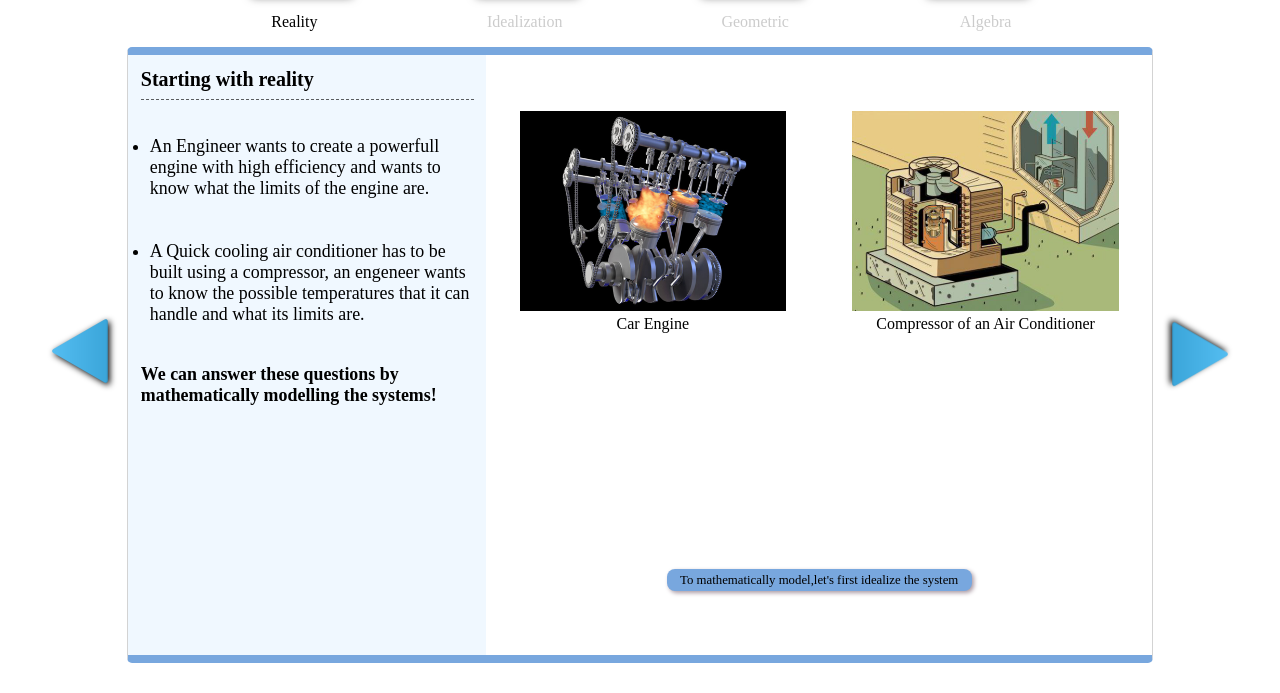
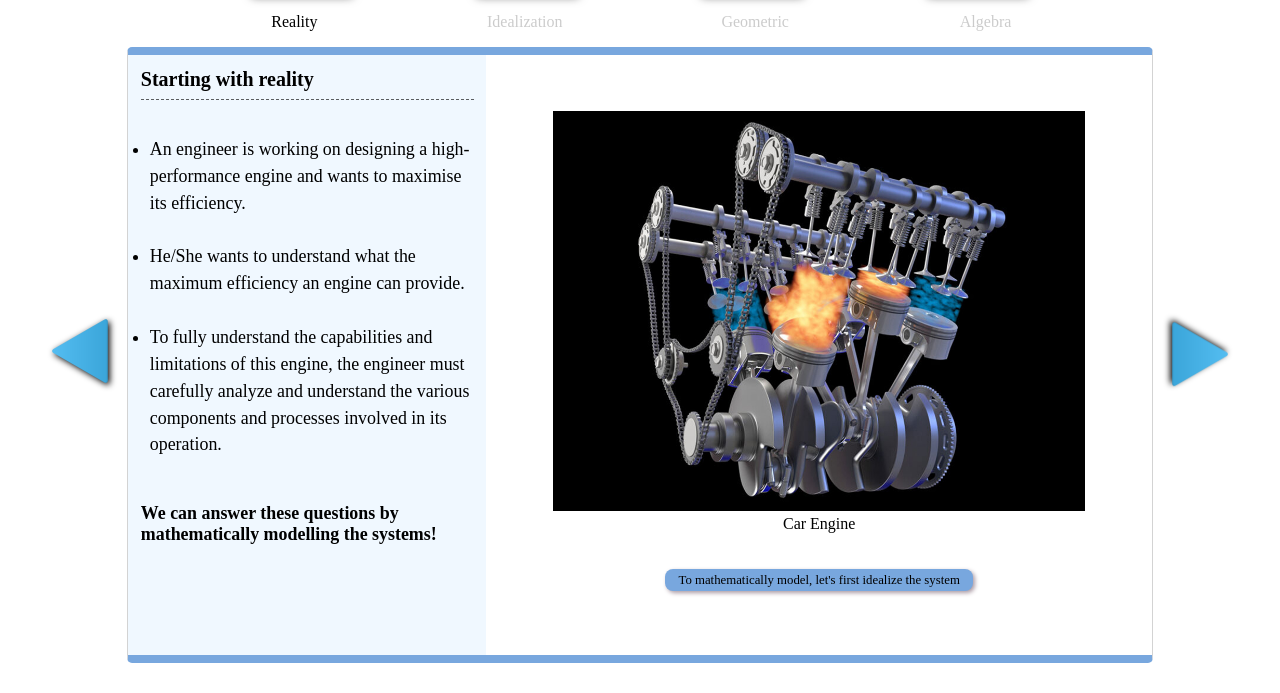
Before and after one commit to Bluejee/HBCSE_Educational_Tools, a plain HTML site: page Carnot_Engine/reality.html in a window 1280 px wide. Shown: the part 107-800 px from the top of the page. Drawn offline with Linux system fonts and the light colour scheme; a web font is replaced by a local one.

Commit message:
Removed the AC Compressor example in the Carnot Engine reality page

```diff
--- a/Carnot_Engine/reality.html
+++ b/Carnot_Engine/reality.html
@@ -30,26 +30,22 @@
             <div id="section_1">
                 <p id="heading"><b>Starting with reality</b></p>
                 <p id="descript">
-                    <ul>
-                        <li>An Engineer wants to create a powerfull engine with high efficiency and wants to know what the limits of the engine are. </li> <br> <br>
-                        <li>A Quick cooling air conditioner has to be built using a compressor, an engeneer wants to know the possible temperatures that it can handle and what its limits are.</li> <br>
+                    <ul style="line-height:1.5;">
+                        <li>An engineer is working on designing a high-performance engine and wants to maximise its efficiency.</li><br>
+                        <li>He/She wants to understand what the maximum efficiency an engine can provide.</li><br>
+                        <li> To fully understand the capabilities and limitations of this engine, the engineer must carefully analyze and understand the various components and processes involved in its operation. </li> <br>
                     </ul>
                     <b>We can answer these questions by mathematically modelling the systems!</b>
                 </p>
             </div>
 
             <!--White box-->
-            <div id="section_2">
-                <figure id="one">
+            <div id="section_2" style="display: grid; grid-template-columns: 1fr;">
+                <figure id="one" style="text-align: center;">
                     <img src="images/Car_Engine.jpg" alt="Car Engine" style="width:100%">
-                <figcaption> Car Engine</figcaption>
+                    <figcaption> Car Engine</figcaption>
                 </figure>
-                 <figure id="two">
-                    <img src="images/AC_Compressor.jpg" alt="AC Compressor" style="width:100%">
-                    <figcaption>Compressor of an Air Conditioner</figcaption>
-                </figure>
-                <a id="next" href="idealisation.html">To mathematically model,let's first idealize the system</a>
-
+                <a id="next" href="idealisation.html" style="text-align: center;">To mathematically model, let's first idealize the system</a>
             </div>
         </div>
 
```
